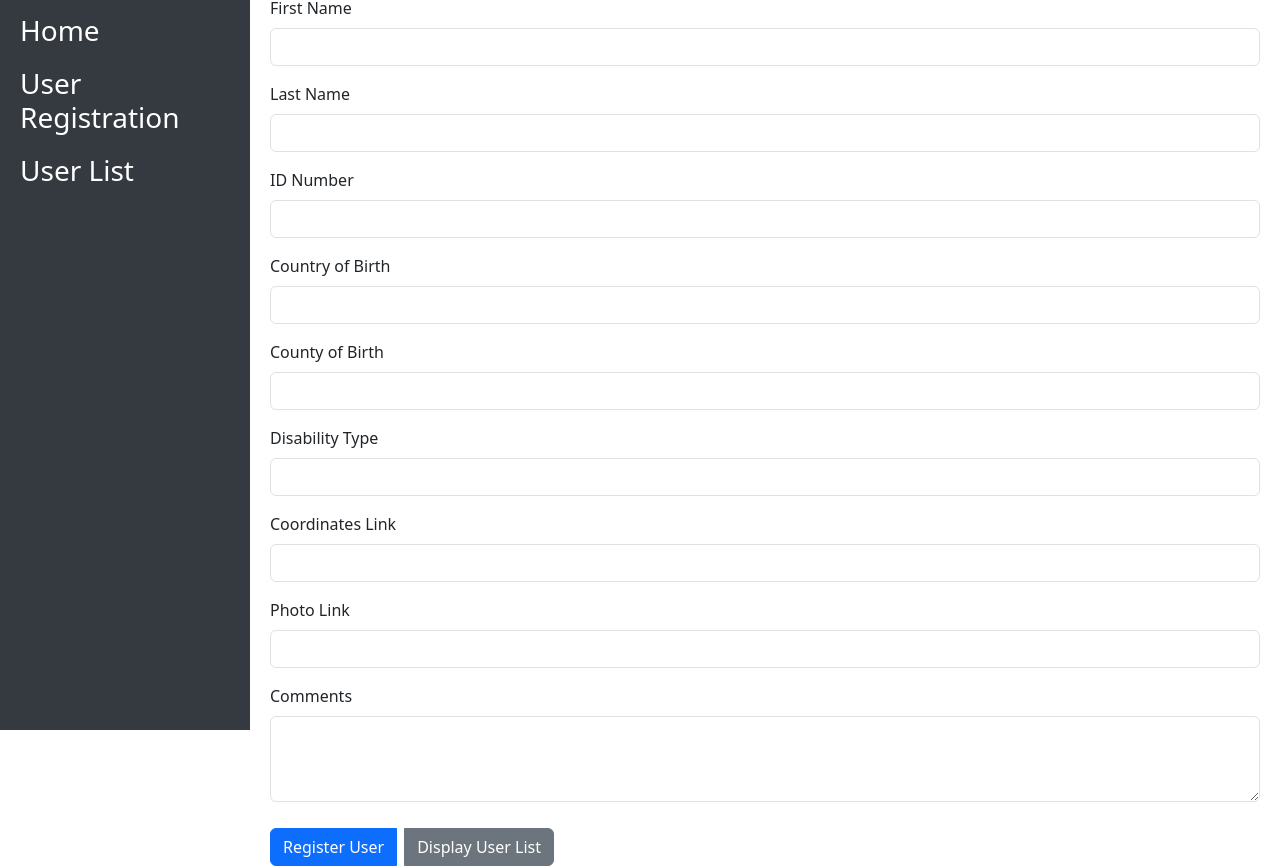
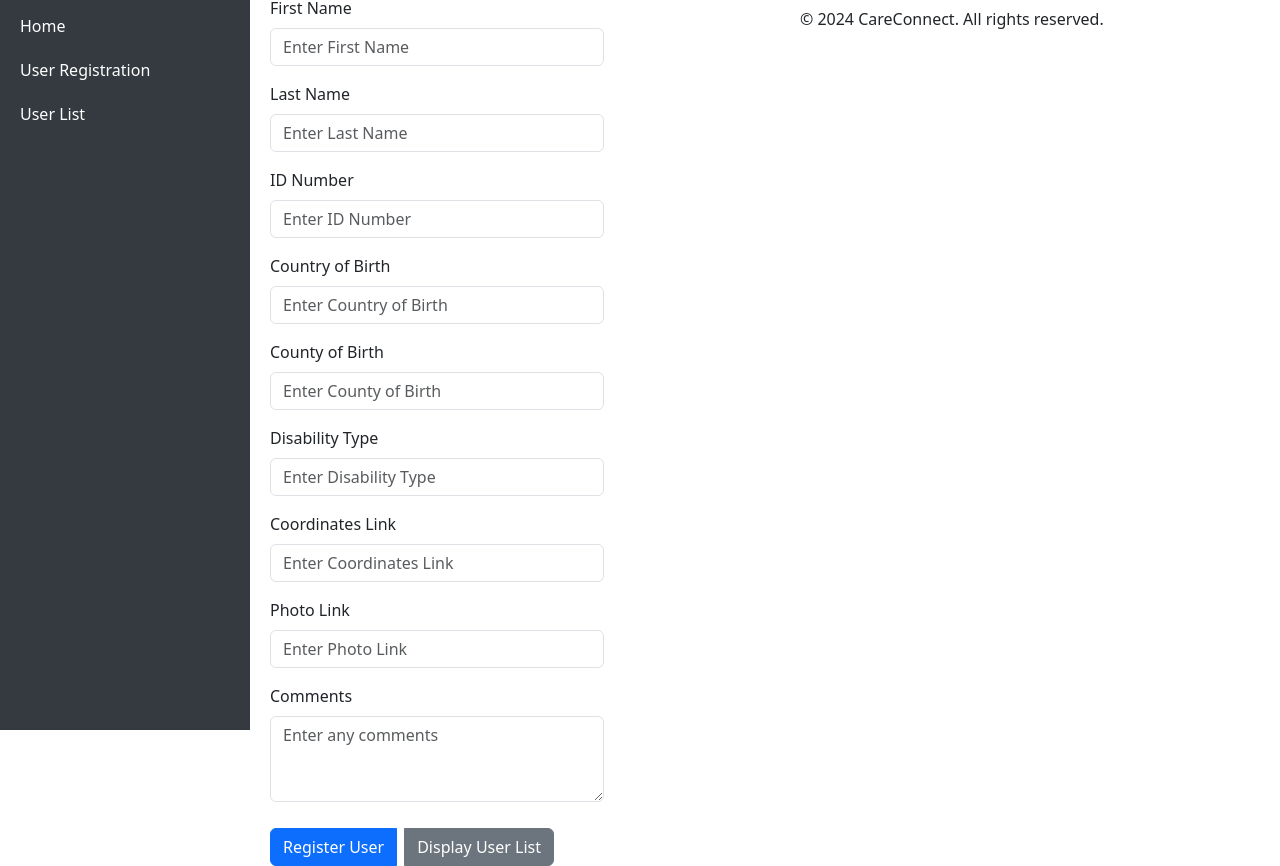
Before and after one commit to BettKev/CareConnect, a plain HTML site: page index.html in a window 1280 px wide. Shown: the part 70-936 px from the top of the page. Drawn offline with nearby package versions, Linux system fonts and the light colour scheme.

Commit message:
added another side menu

```diff
--- a/index.html
+++ b/index.html
@@ -14,7 +14,7 @@
 
     <!-- Sidebar Menu -->
     <div class="sidebar">
-        <h3 class="text-center py-3">CareConnect<h3>
+        <h3 class="text-center py-3">CareConnect</h3>
         <a href="#" id="nav-home">Home</a>
         <a href="#" id="nav-registration">User Registration</a>
         <a href="#" id="nav-users">User List</a>
@@ -30,47 +30,47 @@
 
             <div class="mb-3">
                 <label for="firstName" class="form-label">First Name</label>
-                <input type="text" class="form-control" id="firstName" required>
+                <input type="text" class="form-control" id="firstName" placeholder="Enter First Name" required>
             </div>
 
             <div class="mb-3">
                 <label for="lastName" class="form-label">Last Name</label>
-                <input type="text" class="form-control" id="lastName" required>
+                <input type="text" class="form-control" id="lastName" placeholder="Enter Last Name" required>
             </div>
 
             <div class="mb-3">
                 <label for="idNumber" class="form-label">ID Number</label>
-                <input type="text" class="form-control" id="idNumber" required>
+                <input type="text" class="form-control" id="idNumber" placeholder="Enter ID Number" required>
             </div>
 
             <div class="mb-3">
                 <label for="countryOfBirth" class="form-label">Country of Birth</label>
-                <input type="text" class="form-control" id="countryOfBirth">
+                <input type="text" class="form-control" id="countryOfBirth" placeholder="Enter Country of Birth">
             </div>
 
             <div class="mb-3">
                 <label for="countyOfBirth" class="form-label">County of Birth</label>
-                <input type="text" class="form-control" id="countyOfBirth">
+                <input type="text" class="form-control" id="countyOfBirth" placeholder="Enter County of Birth">
             </div>
 
             <div class="mb-3">
                 <label for="disabilityType" class="form-label">Disability Type</label>
-                <input type="text" class="form-control" id="disabilityType">
+                <input type="text" class="form-control" id="disabilityType" placeholder="Enter Disability Type">
             </div>
 
             <div class="mb-3">
                 <label for="coordinates" class="form-label">Coordinates Link</label>
-                <input type="url" class="form-control" id="coordinates">
+                <input type="url" class="form-control" id="coordinates" placeholder="Enter Coordinates Link">
             </div>
 
             <div class="mb-3">
                 <label for="photoLink" class="form-label">Photo Link</label>
-                <input type="url" class="form-control" id="photoLink">
+                <input type="url" class="form-control" id="photoLink" placeholder="Enter Photo Link">
             </div>
 
             <div class="mb-3">
                 <label for="comments" class="form-label">Comments</label>
-                <textarea class="form-control" id="comments" rows="3"></textarea>
+                <textarea class="form-control" id="comments" rows="3" placeholder="Enter any comments"></textarea>
             </div>
 
             <div class="btn-group">
@@ -79,6 +79,15 @@
                 <button type="button" id="displayUserList" class="btn btn-secondary">Display User List</button>
             </div>
         </form>
+    </div>
+
+    <!-- Right Sidebar -->
+    <div class="right-sidebar">
+        <h4>About CareConnect</h4>
+        <p>CareConnect is a user registration application designed to manage user data efficiently.</p>
+        <div class="mt-auto text-center">
+            <p>&copy; 2024 CareConnect. All rights reserved.</p>
+        </div>
     </div>
 
     <!-- User List Modal -->
```
